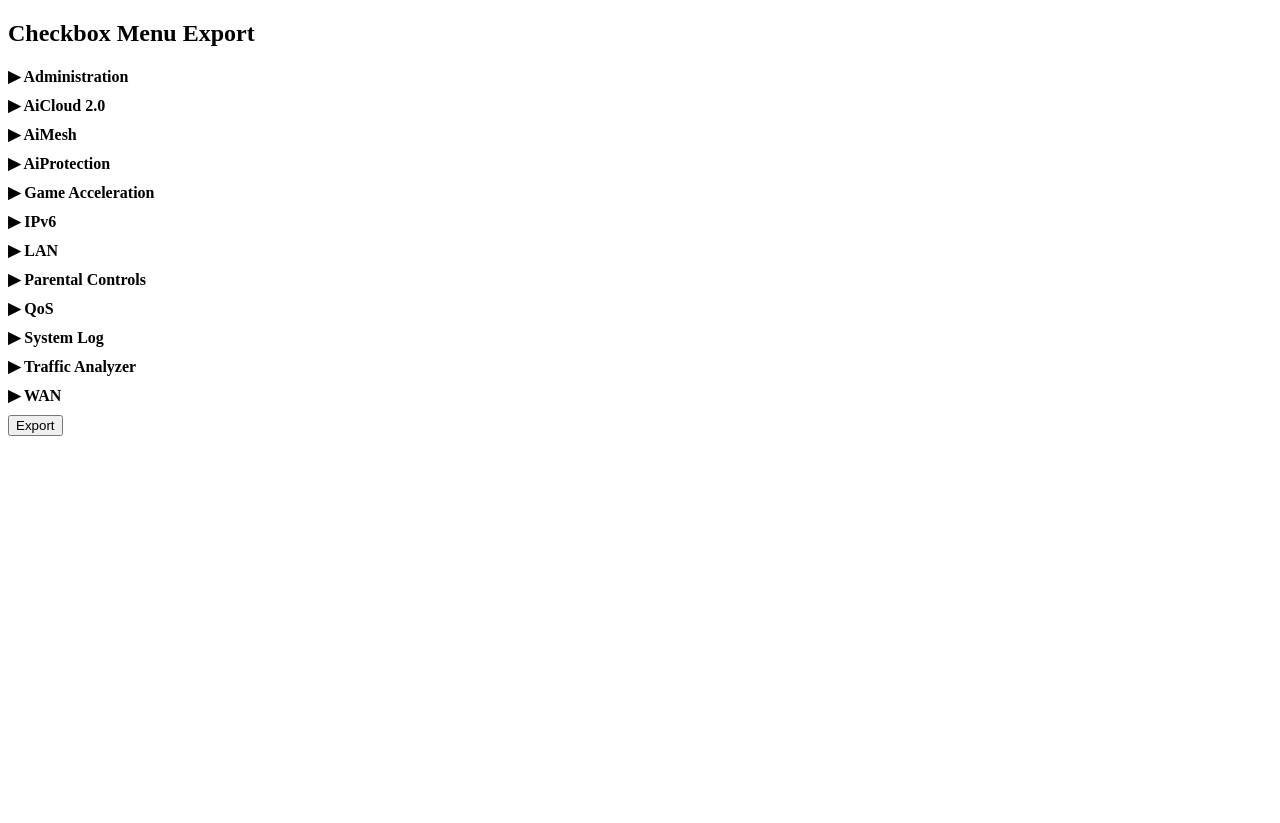
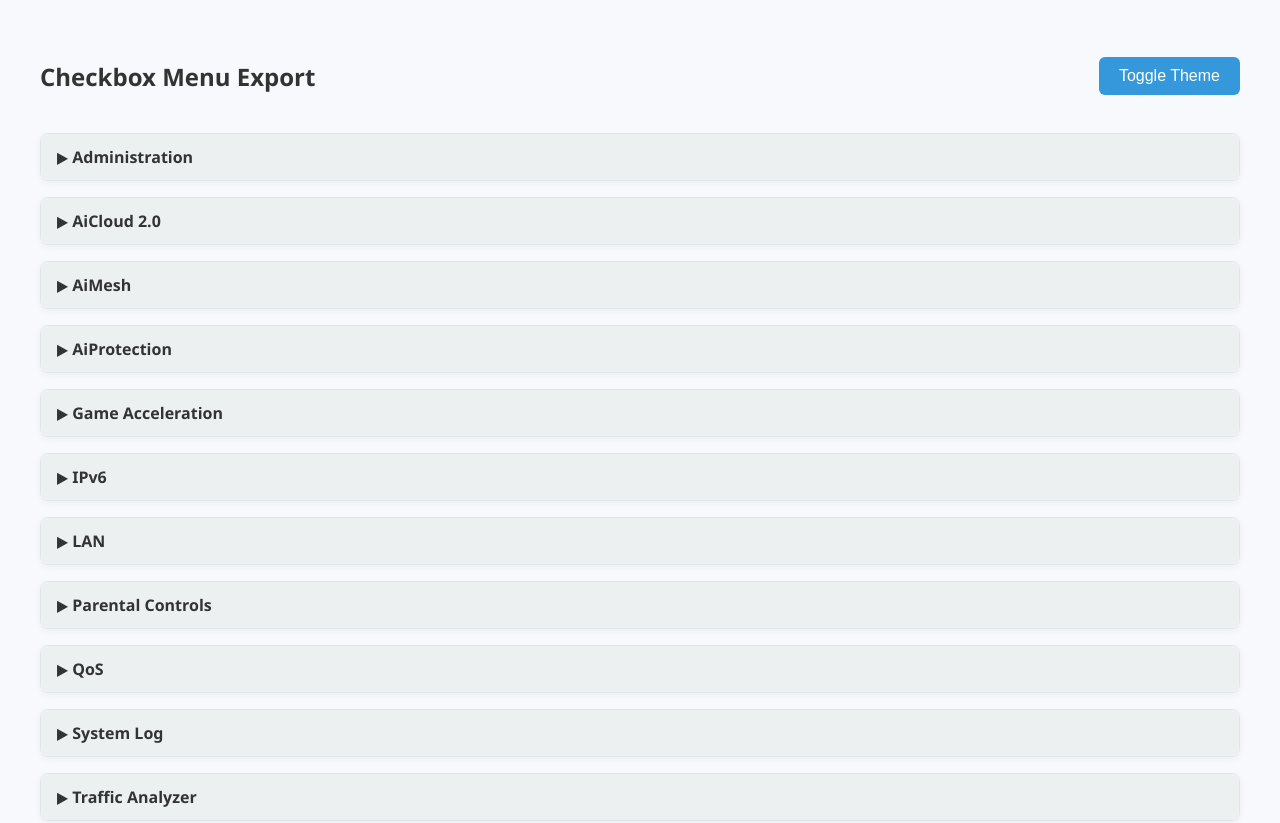
Before and after one commit to wilsondenq879/faq_auto_gen, a plain HTML site: page index.html in a window 1280 px wide. Shown: the top 823 px of the page. Before the commit the page ends 800 px from the top, so only its background shows below. Drawn offline with Linux system fonts and the light colour scheme.

Commit message:
Add files via upload

```diff
--- a/index.html
+++ b/index.html
@@ -4,29 +4,114 @@
   <meta charset="UTF-8">
   <title>Checkbox Menu Export</title>
   <style>
+    :root {
+      --bg-color: #f7f9fc;
+      --text-color: #333;
+      --card-bg: #ffffff;
+      --card-border: #dfe6e9;
+      --card-header-bg: #ecf0f1;
+      --card-header-hover: #dcdde1;
+      --button-bg: #3498db;
+      --button-hover: #2980b9;
+    }
+
+    body.dark-mode {
+      --bg-color: #1e1e2f;
+      --text-color: #f0f0f0;
+      --card-bg: #2c2c3e;
+      --card-border: #444;
+      --card-header-bg: #3c3c4e;
+      --card-header-hover: #50506a;
+      --button-bg: #8e44ad;
+      --button-hover: #732d91;
+    }
+
+    body {
+      font-family: 'Segoe UI', Tahoma, Geneva, Verdana, sans-serif;
+      background-color: var(--bg-color);
+      margin: 40px;
+      color: var(--text-color);
+      transition: background-color 0.3s, color 0.3s;
+    }
+    h2 {
+      color: var(--text-color);
+    }
+    .top-bar {
+      display: flex;
+      justify-content: space-between;
+      align-items: center;
+      margin-bottom: 20px;
+    }
+    .menu-group {
+      margin-bottom: 16px;
+      border: 1px solid var(--card-border);
+      border-radius: 8px;
+      background-color: var(--card-bg);
+      box-shadow: 0 2px 6px rgba(0, 0, 0, 0.05);
+      transition: background-color 0.3s, border-color 0.3s;
+    }
+    .menu-title {
+      padding: 12px 16px;
+      cursor: pointer;
+      user-select: none;
+      background-color: var(--card-header-bg);
+      border-top-left-radius: 8px;
+      border-top-right-radius: 8px;
+      font-weight: bold;
+      transition: background-color 0.2s;
+    }
+    .menu-title:hover {
+      background-color: var(--card-header-hover);
+    }
     ul {
       list-style-type: none;
-      padding-left: 20px;
+      padding: 0 20px 10px;
+      margin: 0;
     }
-    .menu-group {
-      margin-bottom: 10px;
+    li {
+      margin: 6px 0;
     }
-    .menu-title {
-      cursor: pointer;
-      user-select: none;
-      font-weight: bold;
+    label {
+      margin-left: 6px;
     }
     .hidden {
       display: none;
     }
+    button {
+      padding: 10px 20px;
+      background-color: var(--button-bg);
+      color: white;
+      border: none;
+      border-radius: 6px;
+      cursor: pointer;
+      font-size: 16px;
+      transition: background-color 0.2s;
+    }
+    button:hover {
+      background-color: var(--button-hover);
+    }
   </style>
 </head>
 <body>
-  <h2>Checkbox Menu Export</h2>
+  <div class="top-bar">
+    <h2>Checkbox Menu Export</h2>
+    <button onclick="toggleTheme()">Toggle Theme</button>
+  </div>
   <div id="menu-container"></div>
   <button onclick="exportSelected()">Export</button>
 
   <script>
+    const savedTheme = localStorage.getItem('theme');
+    if (savedTheme === 'dark') {
+      document.body.classList.add('dark-mode');
+    }
+
+    function toggleTheme() {
+      document.body.classList.toggle('dark-mode');
+      const isDark = document.body.classList.contains('dark-mode');
+      localStorage.setItem('theme', isDark ? 'dark' : 'light');
+    }
+
     const data = [
       { menu: 'Administration', tab: 'Firmware Upgrade', faq: 'https://www.asus.com/support/faq/1008000/' },
       { menu: 'Administration', tab: 'Operation Mode', faq: 'https://www.asus.com/support/faq/1015007/' },
```
